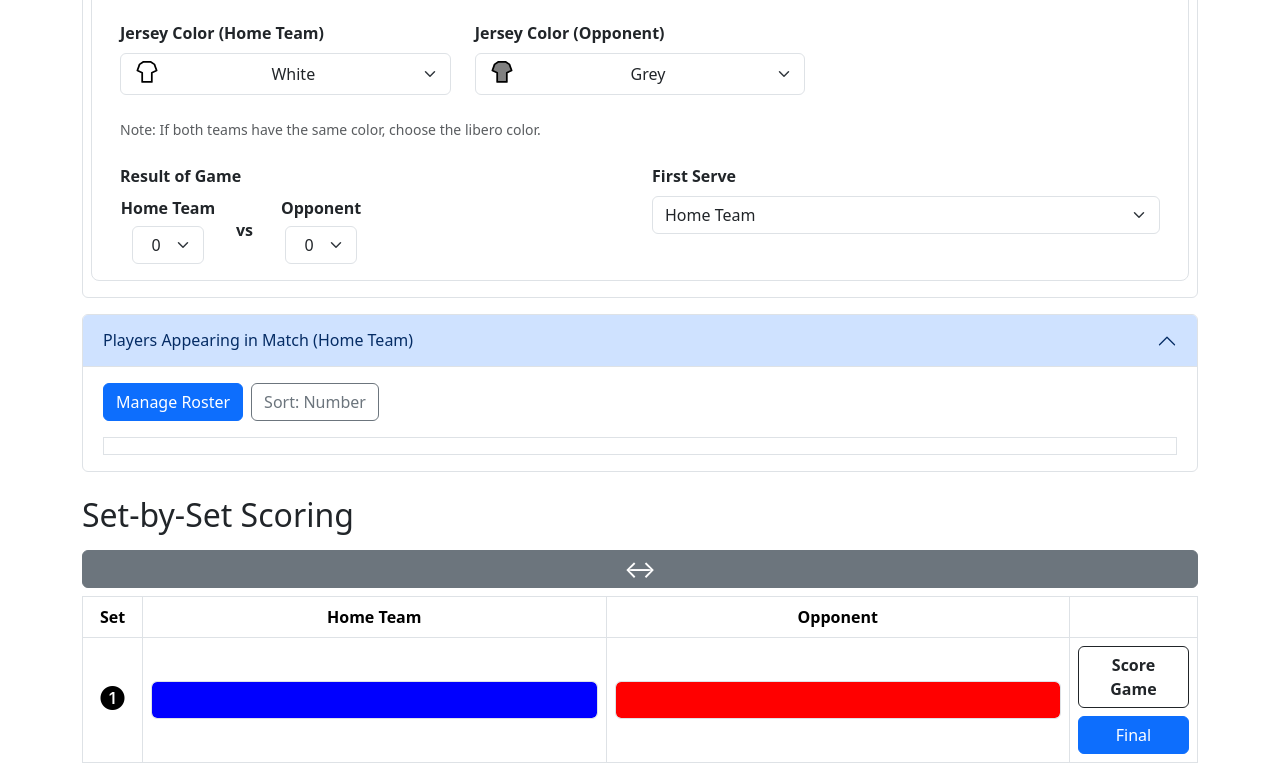
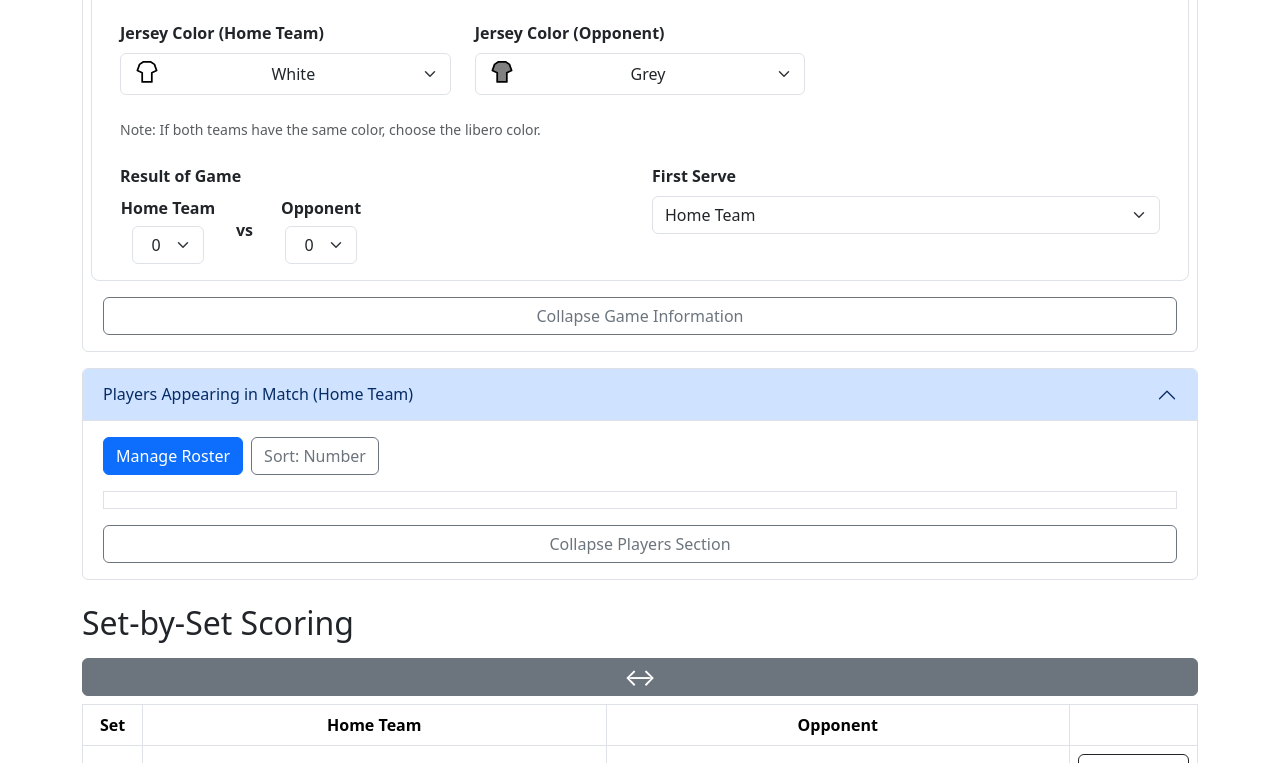
Before and after one commit to Muppet1856/Volleyball-Stats, a plain HTML site: page public/index.html in a window 1280 px wide. Shown: the part 446-1209 px from the top of the page. Drawn offline with nearby package versions, Linux system fonts and the light colour scheme; no server answers.

Commit message:
Add collapse controls to accordion section footers

```diff
--- a/public/index.html
+++ b/public/index.html
@@ -147,6 +147,15 @@
                 <select class="form-select" id="firstServer"></select>
               </div>
             </div>
+            <button
+              type="button"
+              class="btn btn-outline-secondary w-100 mt-3"
+              data-bs-toggle="collapse"
+              data-bs-target="#collapseGameInfo"
+              aria-controls="collapseGameInfo"
+            >
+              Collapse Game Information
+            </button>
           </div>
         </div>
       </div>
@@ -166,6 +175,15 @@
               <button type="button" class="btn btn-outline-secondary" id="playerSortToggleBtn" aria-pressed="false" title="Sorted numerically by jersey number.">Sort: Number</button>
             </div>
             <div id="playerList" class="border p-2"></div>
+            <button
+              type="button"
+              class="btn btn-outline-secondary w-100 mt-3"
+              data-bs-toggle="collapse"
+              data-bs-target="#collapsePlayers"
+              aria-controls="collapsePlayers"
+            >
+              Collapse Players Section
+            </button>
           </div>
         </div>
       </div>
```
